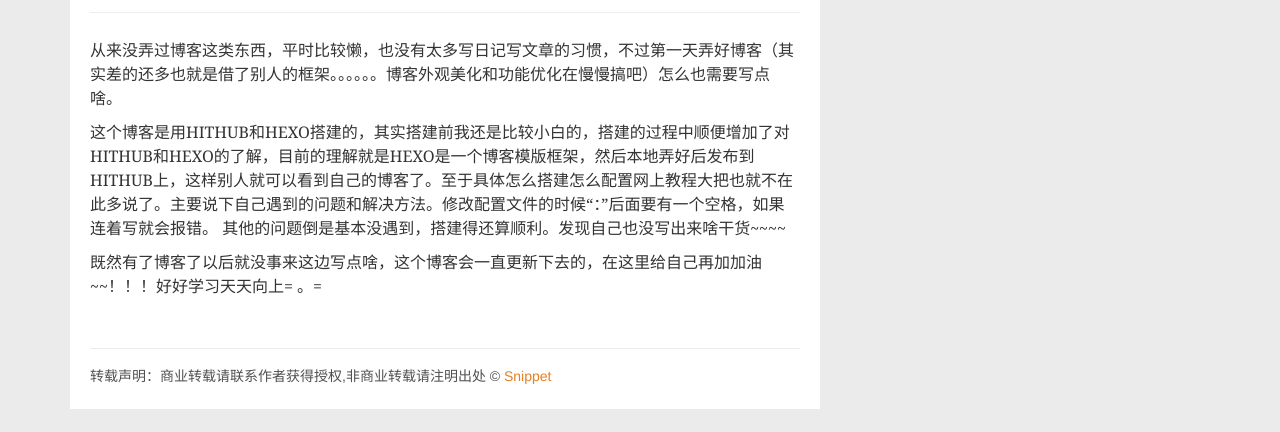
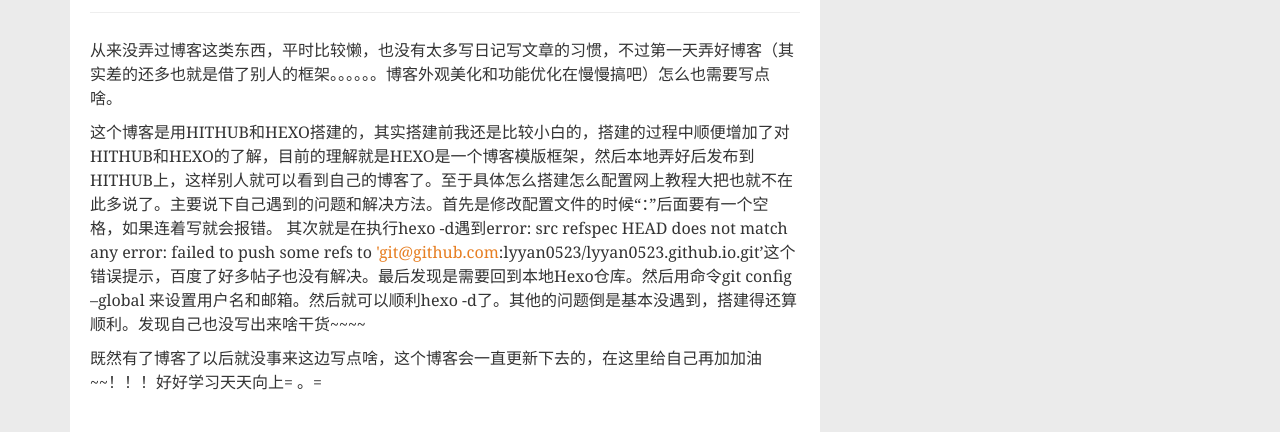
Before and after one commit to lyyan0523/lyyan0523.github.io, a plain HTML site: page 2019/05/23/fist/index.html in a window 1280 px wide. Shown: the part 368-800 px from the top of the page. Drawn offline with Linux system fonts and the light colour scheme; a script that the page names is missing.

Commit message:
Site updated: 2019-05-24 10:16:44

```diff
--- a/2019/05/23/fist/index.html
+++ b/2019/05/23/fist/index.html
@@ -176,7 +176,7 @@
 
     <div class="post-body post-content">
         <p>从来没弄过博客这类东西，平时比较懒，也没有太多写日记写文章的习惯，不过第一天弄好博客（其实差的还多也就是借了别人的框架。。。。。。博客外观美化和功能优化在慢慢搞吧）怎么也需要写点啥。</p>
-<p>这个博客是用HITHUB和HEXO搭建的，其实搭建前我还是比较小白的，搭建的过程中顺便增加了对HITHUB和HEXO的了解，目前的理解就是HEXO是一个博客模版框架，然后本地弄好后发布到HITHUB上，这样别人就可以看到自己的博客了。至于具体怎么搭建怎么配置网上教程大把也就不在此多说了。主要说下自己遇到的问题和解决方法。修改配置文件的时候“：”后面要有一个空格，如果连着写就会报错。 其他的问题倒是基本没遇到，搭建得还算顺利。发现自己也没写出来啥干货~~~~</p>
+<p>这个博客是用HITHUB和HEXO搭建的，其实搭建前我还是比较小白的，搭建的过程中顺便增加了对HITHUB和HEXO的了解，目前的理解就是HEXO是一个博客模版框架，然后本地弄好后发布到HITHUB上，这样别人就可以看到自己的博客了。至于具体怎么搭建怎么配置网上教程大把也就不在此多说了。主要说下自己遇到的问题和解决方法。首先是修改配置文件的时候“：”后面要有一个空格，如果连着写就会报错。 其次就是在执行hexo -d遇到error: src refspec HEAD does not match any error: failed to push some refs to <a href="mailto:&#39;git@github.com" target="_blank" rel="noopener">&#39;git@github.com</a>:lyyan0523/lyyan0523.github.io.git’这个错误提示，百度了好多帖子也没有解决。最后发现是需要回到本地Hexo仓库。然后用命令git config –global 来设置用户名和邮箱。然后就可以顺利hexo -d了。其他的问题倒是基本没遇到，搭建得还算顺利。发现自己也没写出来啥干货~~~~</p>
 <p>既然有了博客了以后就没事来这边写点啥，这个博客会一直更新下去的，在这里给自己再加加油~~！！！好好学习天天向上= 。=</p>
 
     </div>
```
